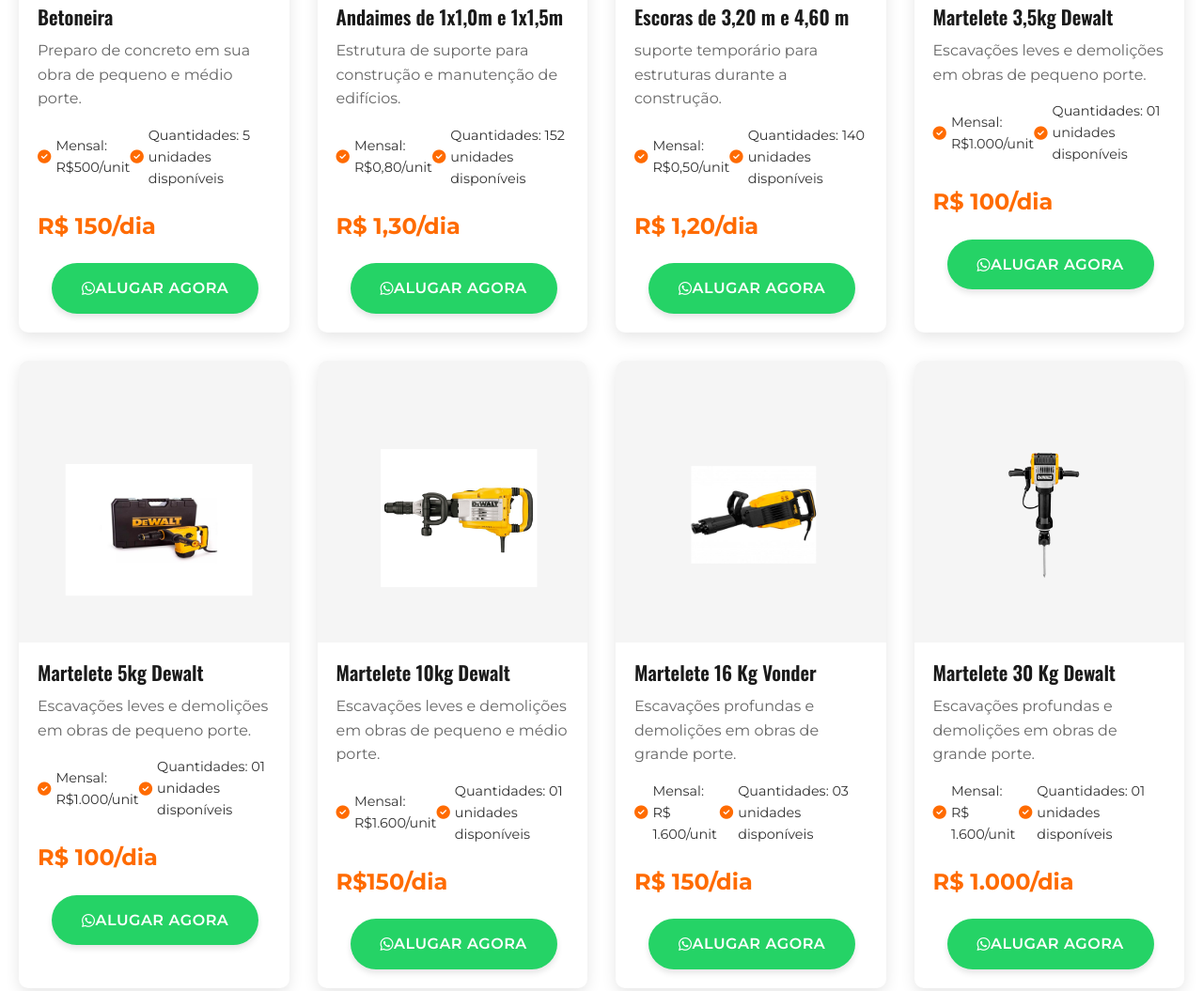
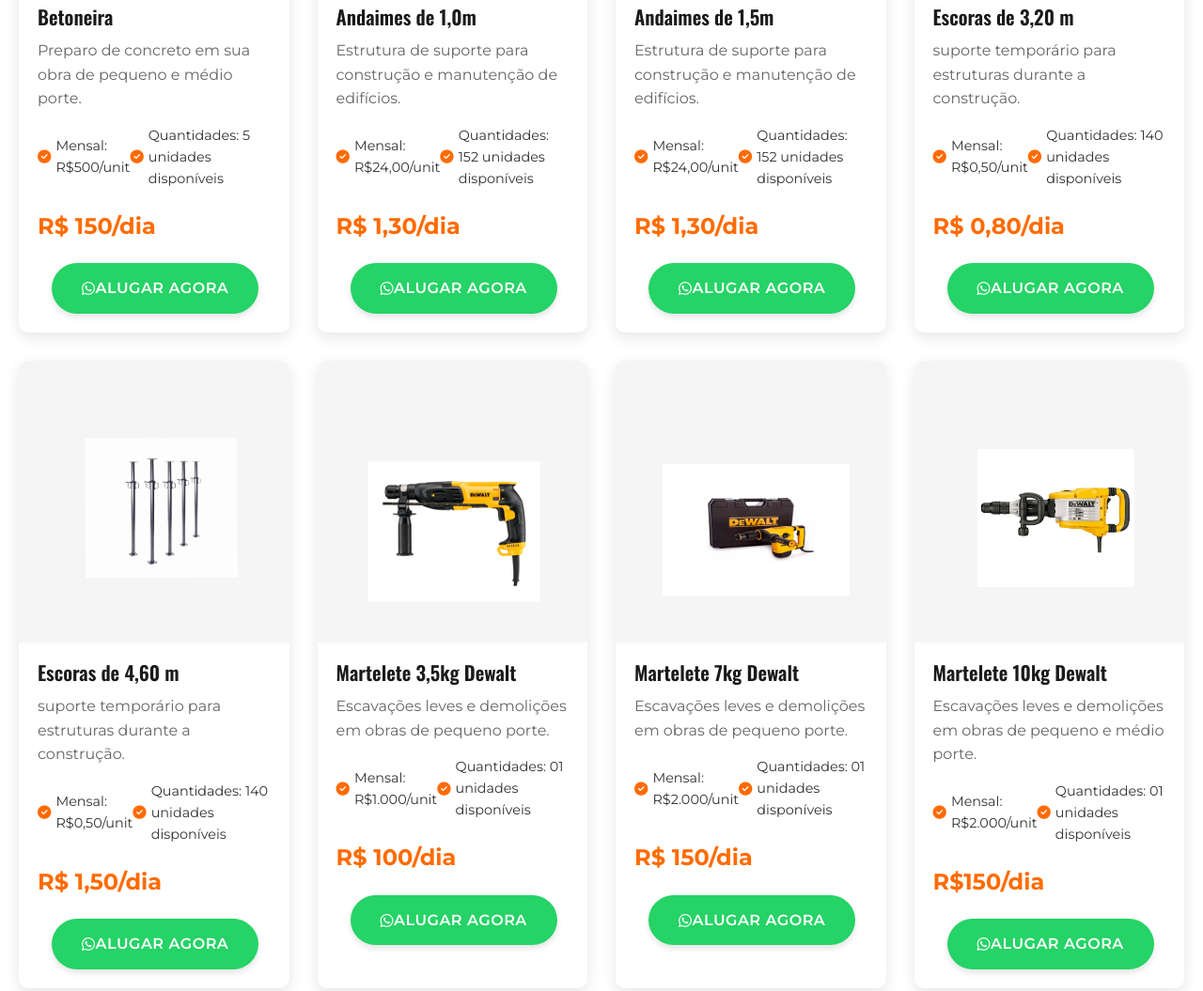
Before and after one commit to CaikeM10/eng_loc, a plain HTML site: page index.html in a window 1280 px wide. Shown: the part 2520-3575 px from the top of the page at 94% size. Drawn offline with nearby package versions, Linux system fonts and the light colour scheme.

Commit message:
manutenção

```diff
--- a/index.html
+++ b/index.html
@@ -202,7 +202,7 @@
             <div class="footer-content">
                 <div class="footer-col">
                     <h3>CHAGASLOC</h3>
-                    <p>Soluções profissionais em engenharia e aluguel de máquinas pesadas para sua obra.</p>
+                    <p>Aluguel de máquinas para construção civil.</p>
                 </div>
                 <div class="footer-col">
                     <h3>Links Rápidos</h3>
--- a/script.js
+++ b/script.js
@@ -18,26 +18,52 @@ document.addEventListener('DOMContentLoaded', function() {
         price: "R$ 150/dia",
     }, {
         id: 2,
-        name: "Andaimes de 1x1,0m e 1x1,5m",
+        name: "Andaimes de 1,0m",
         description: "Estrutura de suporte para construção e manutenção de edifícios.",
         image: "/imgs/andaimes 11m.png",
         specs: {
-            Mensal: "R$0,80/unit",
+            Mensal: "R$24,00/unit",
             Quantidades: "152 unidades disponíveis",
         },
         price: "R$ 1,30/dia"
-    }, {
+    },
+     {
         id: 3,
-        name: "Escoras de 3,20 m e 4,60 m",
+        name: "Andaimes de 1,5m",
+        description: "Estrutura de suporte para construção e manutenção de edifícios.",
+        image: "/imgs/andaimes 1x5.png",
+        specs: {
+            Mensal: "R$24,00/unit",
+            Quantidades: "152 unidades disponíveis",
+        },
+        price: "R$ 1,30/dia"
+    },
+
+    {
+        id: 4,
+        name: "Escoras de 3,20 m",
         description: " suporte temporário para estruturas durante a construção.",
         image: "/imgs/escoras.png",
         specs: {
             Mensal: "R$0,50/unit",
             Quantidades: "140 unidades disponíveis",
         },
-        price: "R$ 1,20/dia"
-    }, {
-        id: 4,
+        price: "R$ 0,80/dia"
+    },
+    {
+        id: 5,
+        name: "Escoras de 4,60 m",
+        description: " suporte temporário para estruturas durante a construção.",
+        image: "/imgs/escoras.png",
+        specs: {
+            Mensal: "R$0,50/unit",
+            Quantidades: "140 unidades disponíveis",
+        },
+        price: "R$ 1,50/dia"
+    },
+
+        {
+        id: 6,
         name: "Martelete 3,5kg Dewalt",
         description: "Escavações leves e demolições em obras de pequeno porte.",
         image: "/imgs/Dewalt 3,5kg.png",
@@ -47,58 +73,58 @@ document.addEventListener('DOMContentLoaded', function() {
         },
         price: "R$ 100/dia"
     }, {
-        id: 5,
-        name: "Martelete 5kg Dewalt",
+        id: 7,
+        name: "Martelete 7kg Dewalt",
         description: "Escavações leves e demolições em obras de pequeno porte.",
         image: "/imgs/Dewalt 5kg.png",
         specs: {
-            Mensal: "R$1.000/unit",
+            Mensal: "R$2.000/unit",
             Quantidades: "01 unidades disponíveis",
         },
-        price: "R$ 100/dia"
+        price: "R$ 150/dia"
 
     }, {
-        id: 6,
+        id: 8,
         name: "Martelete 10kg Dewalt",
         description: "Escavações leves e demolições em obras de pequeno e médio porte.",
         image: "/imgs/Dewalt 10kg.png",
         specs: {
-            Mensal: "R$1.600/unit",
+            Mensal: "R$2.000/unit",
             Quantidades: "01 unidades disponíveis",
         },
         price: "R$150/dia"
     }, {
-        id: 7,
+        id: 9,
         name: "Martelete 16 Kg Vonder",
         description: " Escavações profundas e demolições em obras de grande porte.",
         image: "/imgs/nwvondder 16kg.png",
         specs: {
-            Mensal: "R$ 1.600/unit",
+            Mensal: "R$ 2.000/unit",
             Quantidades: "03 unidades disponíveis",
         },
         price: "R$ 150/dia"
     }, {
-        id: 8,
+        id: 10,
         name: "Martelete 30 Kg Dewalt",
         description: "Escavações profundas e demolições em obras de grande porte.",
         image: "/imgs/dewalt 30kgg.png",
         specs: {
-            Mensal: "R$ 1.600/unit",
+            Mensal: "R$ 3.000/unit",
             Quantidades: "01 unidades disponíveis",
         },
-        price: "R$ 1.000/dia"
+        price: "R$ 200/dia"
     }, {
-        id: 9,
+        id: 11,
         name: "Sapatas",
         description: "Estrutura de suporte para fundações de edifícios e estruturas.",
-        image: "/imgs/sapatas.png",
+        image: "/imgs/sapatass.png",
         specs: {
             Mensal: "A definir",
             Quantidades: "08 unidades disponíveis",
         },
         price: "R$0,80/dia"
     }, {
-        id: 10,
+        id: 12,
         name: "Compactador de Solo",
         description: "Compactação de solo para fundações e pavimentação.",
         image: "/imgs/compactador-loccom-min.png",
@@ -108,7 +134,7 @@ document.addEventListener('DOMContentLoaded', function() {
         },
         price: "R$200/dia"
     }, {
-        id: 11,
+        id: 13,
         name: "Gerador de 3KVA",
         description: "Fornecimento de energia elétrica para canteiros de obras.",
         image: "/imgs/Gerador 3,5 Kva-min.png",
@@ -136,29 +162,29 @@ document.addEventListener('DOMContentLoaded', function() {
             Mensal: "R$2.000/unit",
             Quantidades: "01 unidades disponiveis",
         },
-        price: "R$ 200/dia"
+        price: "R$ 1,00/dia"
     }, {
-        id: 14,
+        id: 15,
         name: "Placa Vibratoria",
         description: "Compactação de solo para fundações e pavimentação.",
         image: "/imgs/placa vibratoria.png",
         specs: {
-            Mensal: "R$0,80/unit ",
-            Quantidades: "29 unidades disponiveis",
+            Mensal: "R$900/unit ",
+            Quantidades: " 01 unidades disponiveis",
         },
-        price: "R$ 1.50/dia"
+        price: "R$ 150/dia"
     }, {
-        id: 15,
+        id: 16,
         name: "Vibrador de Concreto",
         description: "Compactação de concreto em fundações e estruturas.",
         image: "/imgs/concreto.png",
         specs: {
-            Mensal: "R$1.600/unit",
-            Quantidades: "29 unidades disponiveis",
+            Mensal: "R$350,00/unit",
+            Quantidades: "02 unidades disponiveis",
         },
         price: "R$ 150/dia"
     }, {
-        id: 16,
+        id: 17,
         name: "Rodas para Andaimes",
         description: "Rodas para movimentação de andaimes.",
         image: "/imgs/rodas para andaimes.png",
@@ -168,7 +194,7 @@ document.addEventListener('DOMContentLoaded', function() {
         },
         price: "R$1,00/dia"
     }, {
-        id: 17,
+        id: 18,
         name: "Guarda Corpo",
         description: " Suporte para proteção de áreas de trabalho.",
         image: "/imgs/guardacorpo_1.png",
@@ -178,7 +204,7 @@ document.addEventListener('DOMContentLoaded', function() {
         },
         price: "R$ 1.00/dia"
     }, {
-        id: 18,
+        id: 19,
         name: "Peneira Eletrica",
         description: "Peneiramento de materiais para construção.",
         image: "/imgs/peneira eletrica.png",
@@ -188,7 +214,7 @@ document.addEventListener('DOMContentLoaded', function() {
         },
         price: "R$ 150/dia"
     }, {
-        id: 19,
+        id: 20,
         name: "Motor bomba",
         description: "Bombeamento de água para canteiros de obras.",
         image: "/imgs/motor bomba.png",
```
Also changed, not shown: imgs/andaimes 1x5.png (added), imgs/sapatas.png (deleted), imgs/sapatass.png (added).
